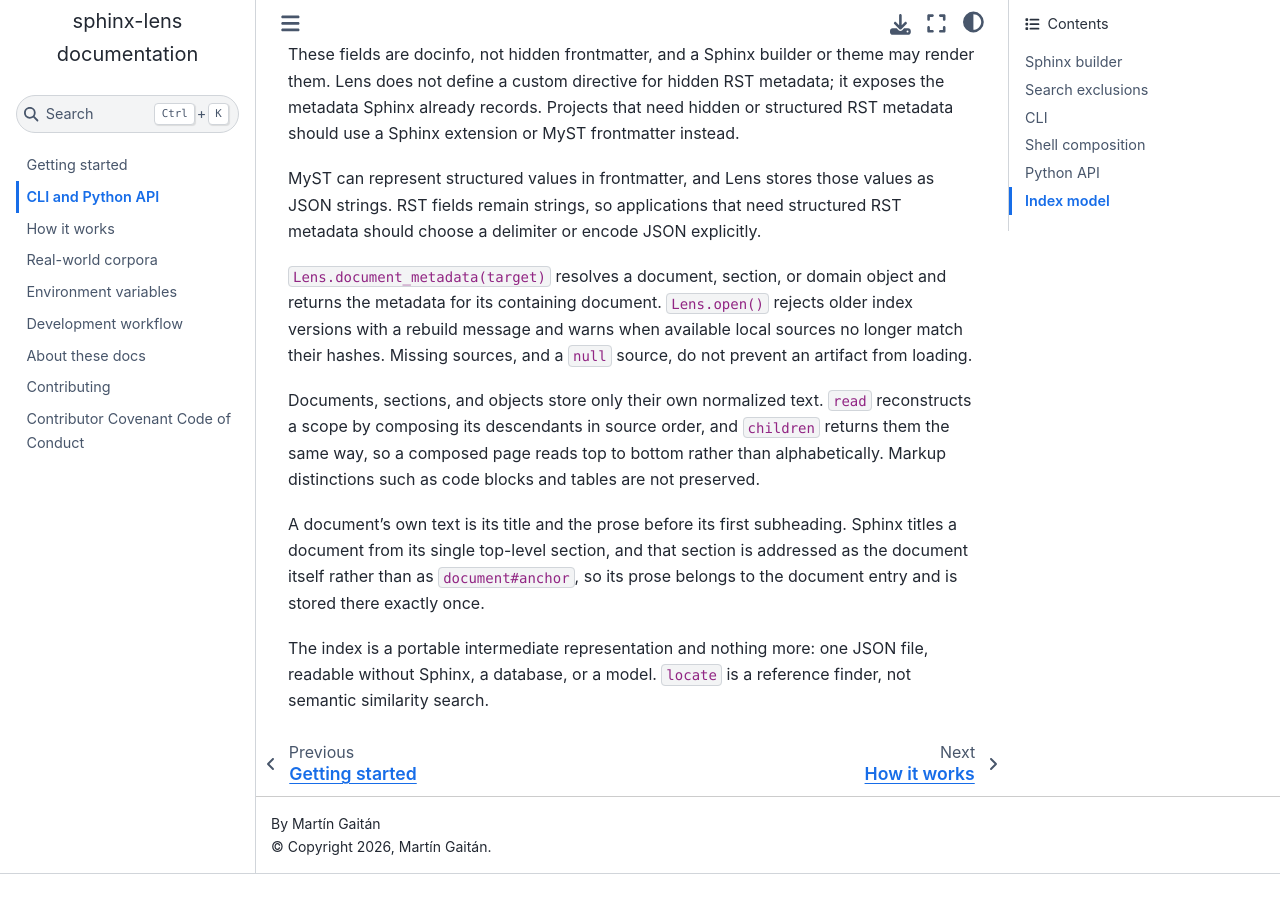
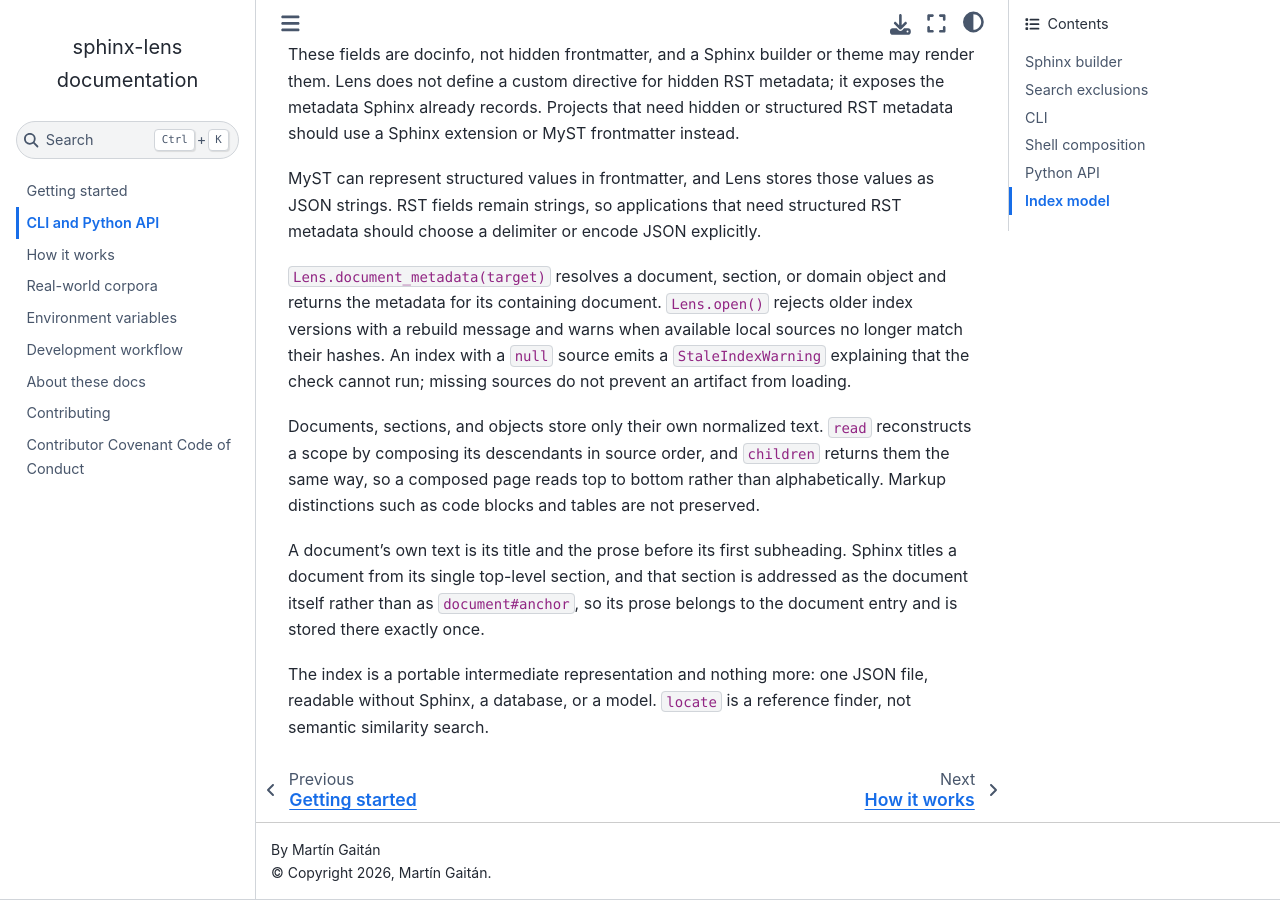
Before and after one commit to mgaitan/sphinx-lens, a Sphinx documentation site: the page built from docs/reference.md, in a window 1280 px wide and 900 px high, scrolled down 4300 px. Built offline with Sphinx 7.4.7 and the Sphinx Book theme 1.1.4, drawn with Linux system fonts in a browser that asks for light colours; before the commit the page ends 5174 px from its top, so only the background shows below that.

Commit message:
Warn when out-of-tree staleness cannot be checked

```diff
--- a/docs/reference.md
+++ b/docs/reference.md
@@ -209,8 +209,9 @@ structured RST metadata should choose a delimiter or encode JSON explicitly.
 `Lens.document_metadata(target)` resolves a document, section, or domain object
 and returns the metadata for its containing document. `Lens.open()` rejects
 older index versions with a rebuild message and warns when available local
-sources no longer match their hashes. Missing sources, and a `null` source, do
-not prevent an artifact from loading.
+sources no longer match their hashes. An index with a `null` source emits a
+`StaleIndexWarning` explaining that the check cannot run; missing sources do not
+prevent an artifact from loading.
 
 Documents, sections, and objects store only their own normalized text. `read`
 reconstructs a scope by composing its descendants in source order, and
```
Also changed, not shown: docs/design.md (+4 -0 lines), 2 other files.
